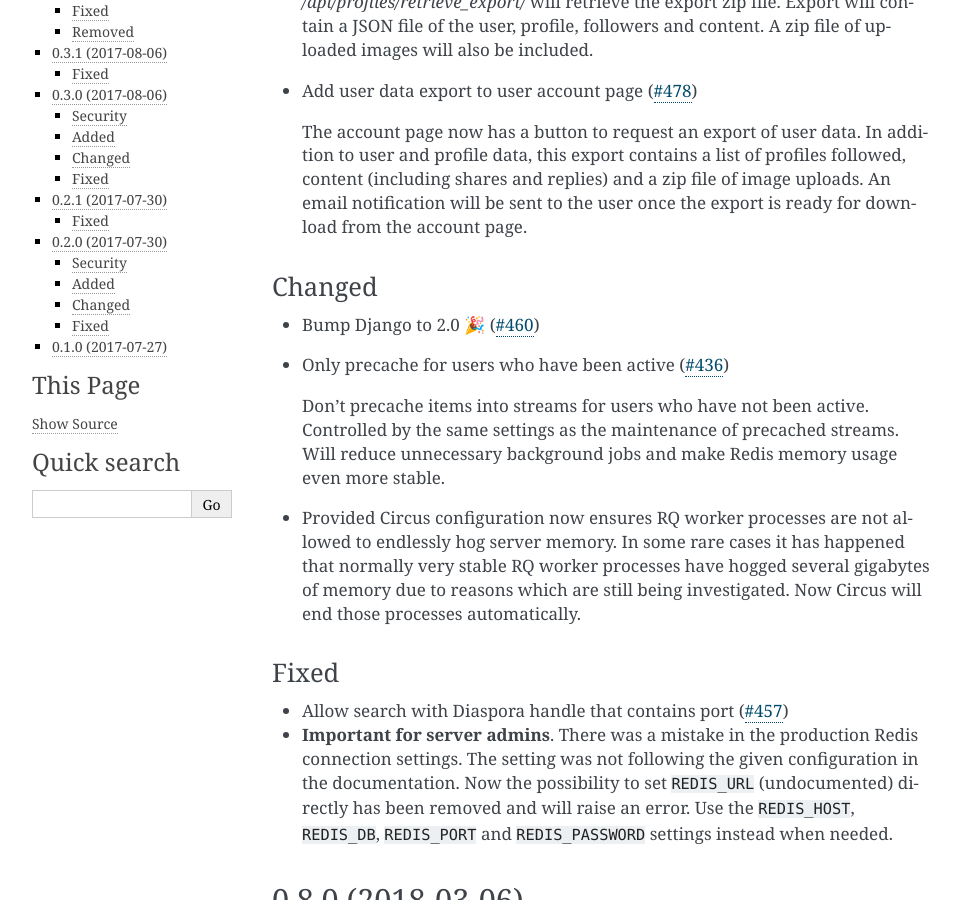
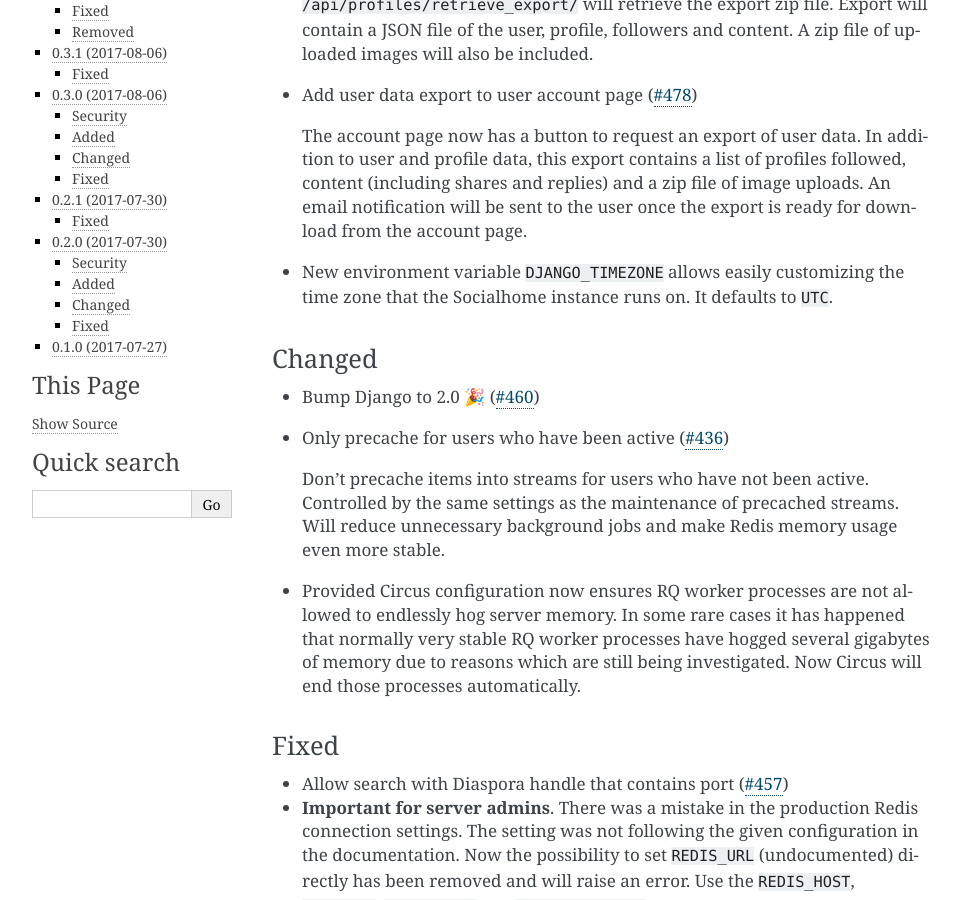
Before and after one commit to jaywink/socialhome, a Sphinx documentation site: the page built from docs/changelog.rst, in a window 1280 px wide and 900 px high, scrolled down 661 px. Shown: the whole window, without its empty margins (148-1108 px from the left). Built offline with Sphinx 7.4.7, drawn with Linux system fonts in a browser that asks for light colours.

Commit message:
Allow configuring timezone via environment variable

```diff
--- a/docs/changelog.rst
+++ b/docs/changelog.rst
@@ -22,11 +22,13 @@ Added
 
 * Add user export API (`#478 <https://github.com/jaywink/socialhome/issues/478>`_)
 
-  New API endpoints `/api/profiles/create_export/` will create an export and `/api/profiles/retrieve_export/` will retrieve the export zip file. Export will contain a JSON file of the user, profile, followers and content. A zip file of uploaded images will also be included.
+  New API endpoints ``/api/profiles/create_export/`` will create an export and ``/api/profiles/retrieve_export/`` will retrieve the export zip file. Export will contain a JSON file of the user, profile, followers and content. A zip file of uploaded images will also be included.
 
 * Add user data export to user account page (`#478 <https://github.com/jaywink/socialhome/issues/478>`_)
 
   The account page now has a button to request an export of user data. In addition to user and profile data, this export contains a list of profiles followed, content (including shares and replies) and a zip file of image uploads. An email notification will be sent to the user once the export is ready for download from the account page.
+
+* New environment variable ``DJANGO_TIMEZONE`` allows easily customizing the time zone that the Socialhome instance runs on. It defaults to ``UTC``.
 
 Changed
 .......
--- a/docs/running.rst
+++ b/docs/running.rst
@@ -223,6 +223,11 @@ Default: ``True``
 
 Redirect all requests to HTTPS. See `docs <https://django-secure.readthedocs.io/en/latest/settings.html#secure-ssl-redirect>`_.
 
+DJANGO_TIMEZONE
+...............
+
+Default: ``UTC``
+
 REDIS_DB
 ........
 
```
Also changed, not shown: 1 other file.
